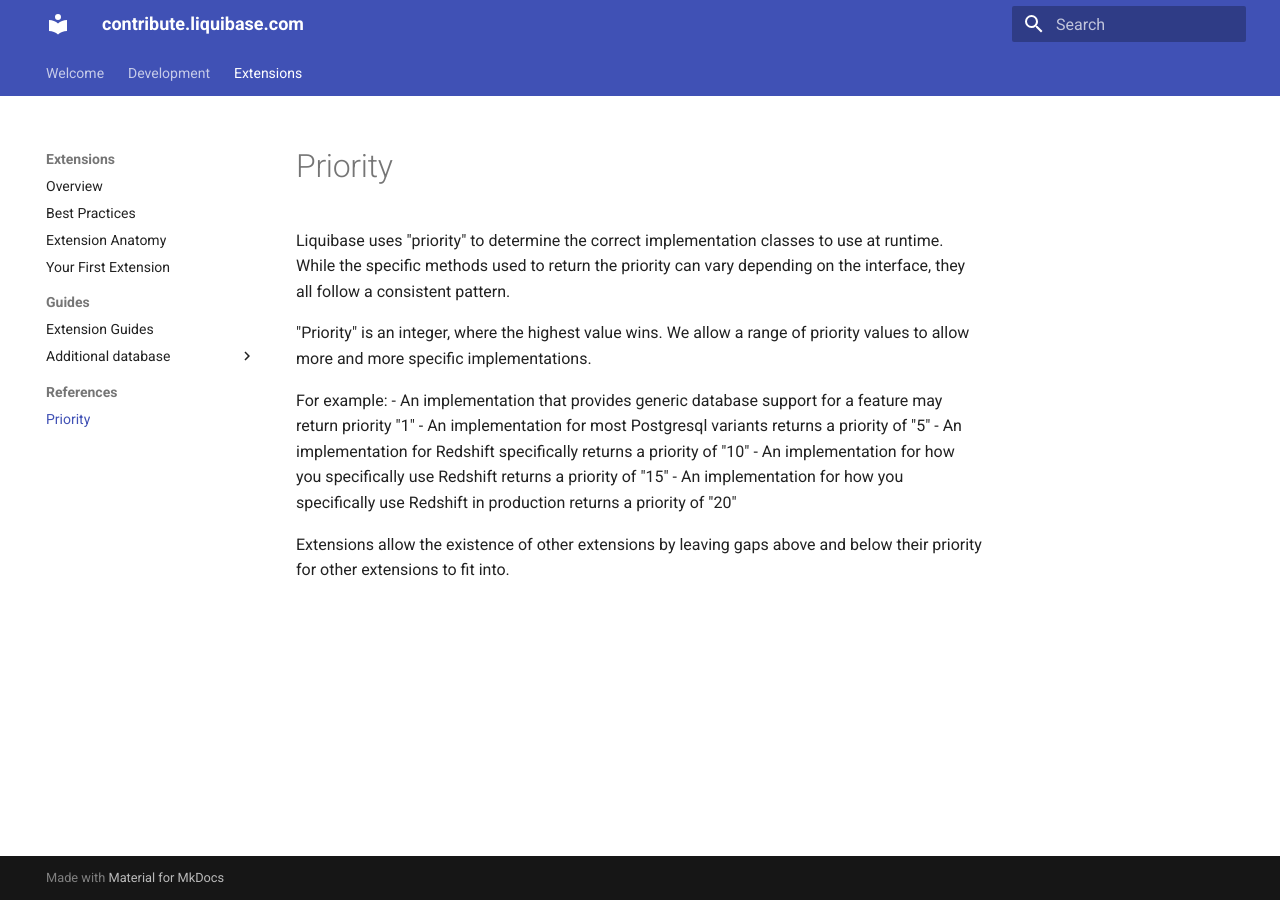
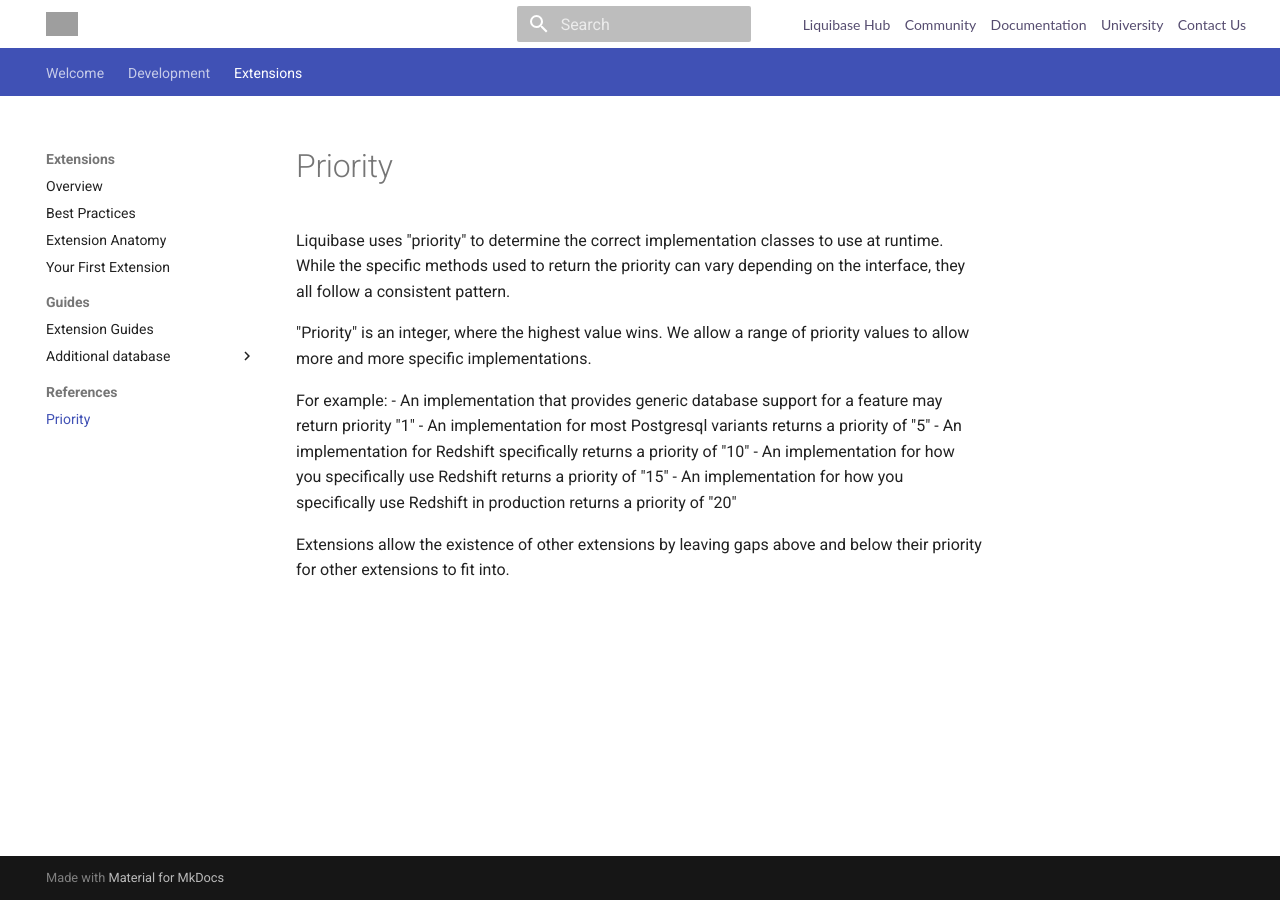
Before and after one commit to liquibase/liquibase-contribute-site, an MkDocs documentation site: the page built from docs/extensions/references/priority.md, in a window 1280 px wide. Built offline with MkDocs 1.6.1 and Material for MkDocs 9.7.7, drawn with Linux system fonts in a browser that asks for light colours; grey boxes are pictures that could not be loaded.

Commit message:
Playing with header

```diff
--- /dev/null
+++ b/docs/stylesheets/custom.css
@@ -0,0 +1,14 @@
+header.md-header {
+    background-color: #FFFFFF;
+    color: #000000;
+}
+
+.global-links li {
+    color: rgba(14,0,51,.7);
+    font-size: 14px;
+    font-weight: 400;
+    font-family: Lato, Helvetica, Arial, sans-serif;
+
+    display: inline-block;
+    margin: 0 0 0 12px;
+}
--- a/mkdocs.yml
+++ b/mkdocs.yml
@@ -1,9 +1,15 @@
 site_name: contribute.liquibase.com
+
 theme:
   name: material
+  custom_dir: overrides
   features:
     - navigation.tabs
     - navigation.sections
+  logo: https://www.liquibase.com/wp-content/themes/liquibase/assets/img/logo.svg
 
 markdown_extensions:
   - tables
+
+extra_css:
+  - stylesheets/custom.css
--- /dev/null
+++ b/overrides/partials/header.html
@@ -0,0 +1,129 @@
+<!-- Determine base classes -->
+{% set class = "md-header" %}
+{% if "navigation.tabs.sticky" in features %}
+{% set class = class ~ " md-header--lifted" %}
+{% endif %}
+
+<!-- Header -->
+<header class="{{ class }}" data-md-component="header">
+    <!--    <div class="d-flex custom-header-search">-->
+    <!--        <div class="site-header-search">-->
+    <!--            <div class="site-header-search-button">-->
+    <!--                <a href="#"><img width="16" height="16" src="/wp-content/themes/liquibase/assets/img/search-ic.png" data-lazy-src="/wp-content/themes/liquibase/assets/img/search-ic.png" data-ll-status="loaded" class="entered lazyloaded"><noscript><img width="16" height="16" src="/wp-content/themes/liquibase/assets/img/search-ic.png"></noscript></a>-->
+    <!--            </div>-->
+    <!--            <div class="header-search-form" style="display: none;">-->
+    <!--                <form class="search" action="https://www.liquibase.com/">-->
+    <!--                    <input type="search" name="s" id="s" placeholder="Search our resources" value="">-->
+    <!--                    <input type="submit" value="Search">-->
+    <!--                </form>-->
+    <!--            </div>-->
+    <!--        </div>-->
+    <!--        <div class="menu-top-navigation-container"><ul id="menu-top-navigation" class="menu"><li id="menu-item-17630" class="menu-item menu-item-type-custom menu-item-object-custom first-menu-item menu-item-17630"><a target="_blank" rel="noopener" href="https://hub.liquibase.com">Liquibase Hub</a></li>-->
+    <!--        <li id="menu-item-16121" class="menu-item menu-item-type-custom menu-item-object-custom menu-item-16121"><a href="https://www.liquibase.org">Community</a></li>-->
+    <!--        <li id="menu-item-19069" class="menu-item menu-item-type-custom menu-item-object-custom menu-item-19069"><a target="_blank" rel="noopener" href="https://docs.liquibase.com/">Documentation</a></li>-->
+    <!--        <li id="menu-item-15206" class="menu-item menu-item-type-custom menu-item-object-custom menu-item-15206"><a target="_blank" rel="noopener" href="https://learn.liquibase.com/index">University</a></li>-->
+    <!--        <li id="menu-item-16119" class="menu-item menu-item-type-custom menu-item-object-custom last-menu-item menu-item-16119"><a href="/contact">Contact Us</a></li>-->
+    <!--    </ul></div>-->
+    <!--    </div>-->
+
+    <nav
+            class="md-header__inner md-grid"
+            aria-label="{{ lang.t('header') }}"
+    >
+
+        <!-- Link to home -->
+        <a
+                href="{{ config.extra.homepage | d(nav.homepage.url, true) | url }}"
+                title="{{ config.site_name | e }}"
+                class="md-header__button md-logo"
+                aria-label="{{ config.site_name }}"
+                data-md-component="logo"
+        >
+            {% include "partials/logo.html" %}
+        </a>
+
+        <!-- Button to open drawer -->
+        <label class="md-header__button md-icon" for="__drawer">
+            {% include ".icons/material/menu" ~ ".svg" %}
+        </label>
+
+        <!-- Header title -->
+        <div class="md-header__title" data-md-component="header-title">
+            <div class="md-header__ellipsis">
+                <div class="md-header__topic">
+          <span class="md-ellipsis">
+            &nbsp;
+          </span>
+                </div>
+            </div>
+        </div>
+
+        <!-- Color palette -->
+        {% if not config.theme.palette is mapping %}
+        <form class="md-header__option" data-md-component="palette">
+            {% for option in config.theme.palette %}
+            {% set scheme = option.scheme | d("default", true) %}
+            <input
+                    class="md-option"
+                    data-md-color-media="{{ option.media }}"
+                    data-md-color-scheme="{{ scheme | replace(' ', '-') }}"
+                    data-md-color-primary="{{ option.primary | replace(' ', '-') }}"
+                    data-md-color-accent="{{ option.accent | replace(' ', '-') }}"
+                    {% if option.toggle %}
+                    aria-label="{{ option.toggle.name }}"
+                    {% else %}
+                    aria-hidden="true"
+                    {% endif %}
+                    type="radio"
+                    name="__palette"
+                    id="__palette_{{ loop.index }}"
+            />
+            {% if option.toggle %}
+            <label
+                    class="md-header__button md-icon"
+                    title="{{ option.toggle.name }}"
+                    for="__palette_{{ loop.index0 or loop.length }}"
+                    hidden
+            >
+                {% include ".icons/" ~ option.toggle.icon ~ ".svg" %}
+            </label>
+            {% endif %}
+            {% endfor %}
+        </form>
+        {% endif %}
+
+        <!-- Button to open search modal -->
+        {% if "material/search" in config.plugins %}
+        <label class="md-header__button md-icon" for="__search">
+            {% include ".icons/material/magnify.svg" %}
+        </label>
+
+        <!-- Search interface -->
+        {% include "partials/search.html" %}
+        {% endif %}
+
+        <div class="global-links">
+            <ul class="header-links">
+            <li><a target="_blank" rel="noopener" href="https://hub.liquibase.com">Liquibase Hub</a></li>
+                    <li><a href="https://www.liquibase.org">Community</a></li>
+                    <li><a target="_blank" rel="noopener" href="https://docs.liquibase.com/">Documentation</a></li>
+                    <li><a target="_blank" rel="noopener" href="https://learn.liquibase.com/index">University</a></li>
+                    <li><a href="https://liquibase.com/contact">Contact Us</a></li>
+            </ul>
+        </div>
+
+        <!-- Repository information -->
+        {% if config.repo_url %}
+        <div class="md-header__source">
+            {% include "partials/source.html" %}
+        </div>
+        {% endif %}
+    </nav>
+
+    <!-- Navigation tabs (sticky) -->
+    {% if "navigation.tabs.sticky" in features %}
+    {% if "navigation.tabs" in features %}
+    {% include "partials/tabs.html" %}
+    {% endif %}
+    {% endif %}
+</header>
--- /dev/null
+++ b/overrides/partials/main.html
@@ -0,0 +1 @@
+Footer!
--- /dev/null
+++ b/overrides/partials/search.html
@@ -0,0 +1,84 @@
+
+<!-- Search interface -->
+<div class="md-search" data-md-component="search" role="dialog">
+    <label class="md-search__overlay" for="__search"></label>
+    <div class="md-search__inner" role="search">
+        <form class="md-search__form" name="search">
+
+            <!-- Search input -->
+            <input
+                    type="text"
+                    class="md-search__input"
+                    name="query"
+                    aria-label="{{ lang.t('search.placeholder') }}"
+                    placeholder="{{ lang.t('search.placeholder') }}"
+                    autocapitalize="off"
+                    autocorrect="off"
+                    autocomplete="off"
+                    spellcheck="false"
+                    data-md-component="search-query"
+                    required
+            />
+
+            <!-- Button to open search -->
+            <label class="md-search__icon md-icon" for="__search">
+                {% include ".icons/material/magnify.svg" %}
+                {% include ".icons/material/arrow-left.svg" %}
+            </label>
+
+            <!-- Search options -->
+            <nav
+                    class="md-search__options"
+                    aria-label="{{ lang.t('search') }}"
+            >
+
+                <!-- Button to share search -->
+                {% if "search.share" in features %}
+                <a
+                        href="javascript:void(0)"
+                        class="md-search__icon md-icon"
+                        title="{{ lang.t('search.share') }}"
+                        aria-label="{{ lang.t('search.share') }}"
+                        data-clipboard
+                        data-clipboard-text=""
+                        data-md-component="search-share"
+                        tabindex="-1"
+                >
+                    {% include ".icons/material/share-variant.svg" %}
+                </a>
+                {% endif %}
+
+                <!-- Button to reset search -->
+                <button
+                        type="reset"
+                        class="md-search__icon md-icon"
+                        title="{{ lang.t('search.reset') }}"
+                        aria-label="{{ lang.t('search.reset') }}"
+                        tabindex="-1"
+                >
+                    {% include ".icons/material/close.svg" %}
+                </button>
+            </nav>
+
+            <!-- Search suggestions -->
+            {% if "search.suggest" in features %}
+            <div
+                    class="md-search__suggest"
+                    data-md-component="search-suggest"
+            ></div>
+            {% endif %}
+        </form>
+        <div class="md-search__output">
+            <div class="md-search__scrollwrap" data-md-scrollfix>
+
+                <!-- Search results -->
+                <div class="md-search-result" data-md-component="search-result">
+                    <div class="md-search-result__meta">
+                        {{ lang.t("search.result.initializer") }}
+                    </div>
+                    <ol class="md-search-result__list"></ol>
+                </div>
+            </div>
+        </div>
+    </div>
+</div>
```
Also changed, not shown: docs/extensions/references/priority.md (+0 -4 lines).
